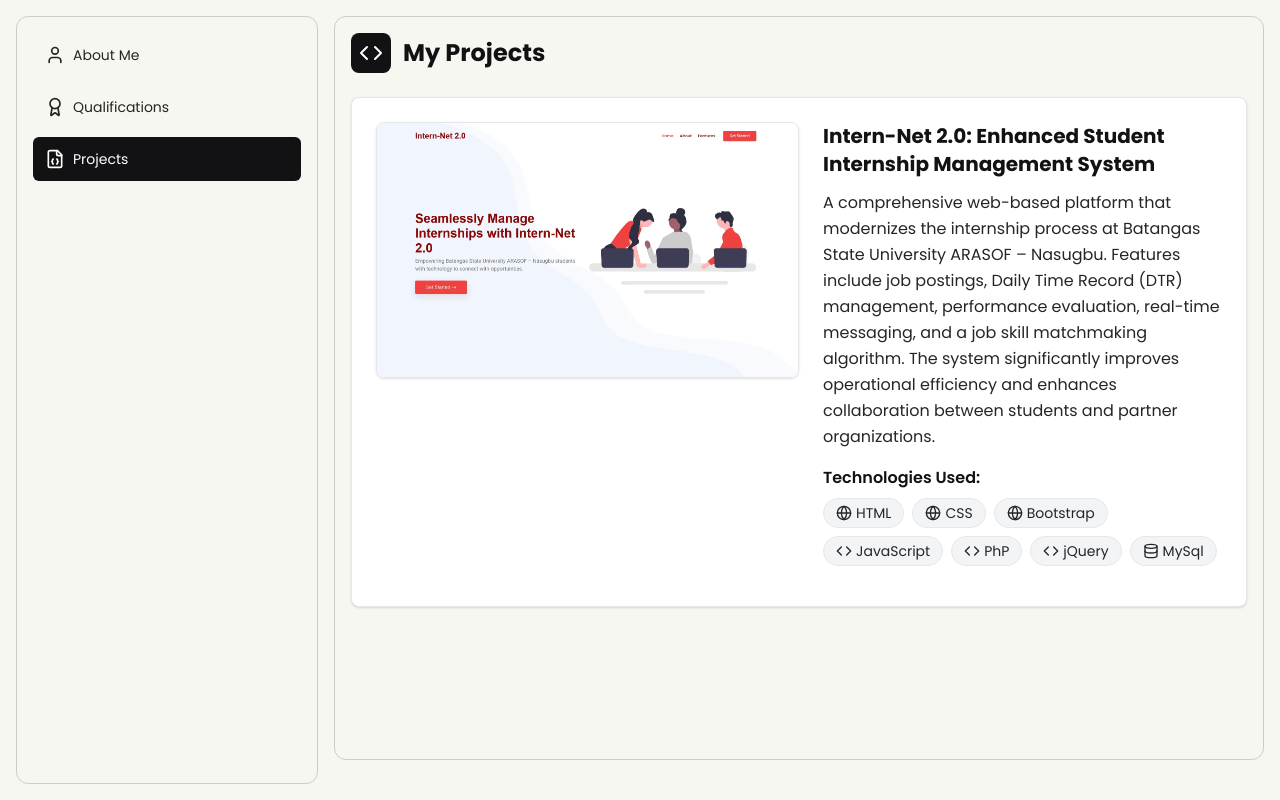
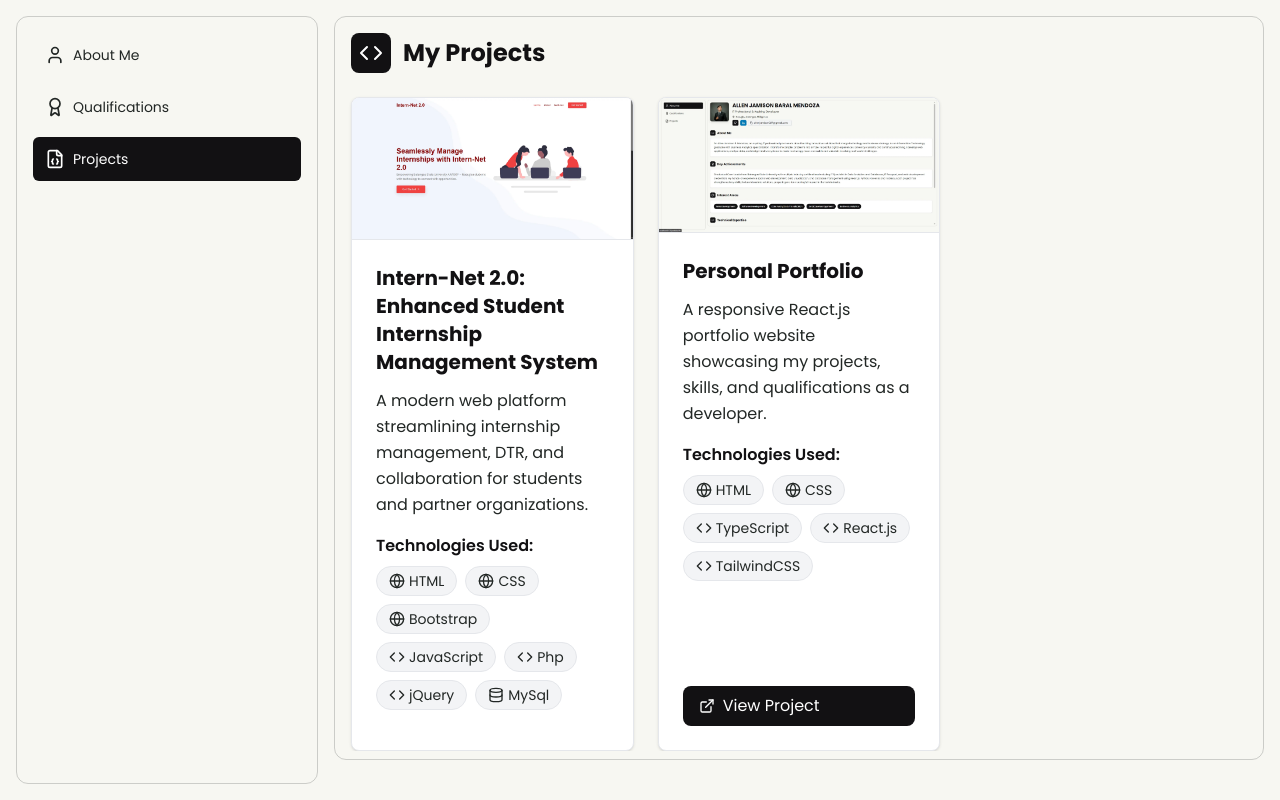
Before and after one commit to Teqnixx/portfolio, a React (Vite) app: page /#/projects in a window 1280 px wide. Built offline with nearby package versions, Linux system fonts and the light colour scheme.

Commit message:
Added portfolio in the projects page and made the projects in card display format

```diff
--- a/index.html
+++ b/index.html
@@ -8,6 +8,7 @@
     <link rel="preload" as="image" href="./data-analytics-essentials.webp">
     <link rel="preload" as="image" href="./it-specialist-databases.webp">
     <link rel="preload" as="image" href="./internnet-landing-page.webp">
+    <link rel="preload" as="image" href="./portfolio.webp">
     <meta name="viewport" content="width=device-width, initial-scale=1.0" />
     <meta name="description" content="A portfolio website showcasing the skills and projects of a data analytics and IT specialist." />
     <title>Allen Jamison Mendoza</title>
--- a/src/data/user.json
+++ b/src/data/user.json
@@ -66,12 +66,24 @@
       {
         "id": 1,
         "name": "Intern-Net 2.0: Enhanced Student Internship Management System",
+        "shortDescription": "A modern web platform streamlining internship management, DTR, and collaboration for students and partner organizations.",
         "description": "A comprehensive web-based platform that modernizes the internship process at Batangas State University ARASOF – Nasugbu. Features include job postings, Daily Time Record (DTR) management, performance evaluation, real-time messaging, and a job skill matchmaking algorithm. The system significantly improves operational efficiency and enhances collaboration between students and partner organizations.",
         "projectUrl": "",
         "screenshots": [
           "./internnet-landing-page.webp"
         ],
-        "languages": ["HTML", "CSS", "Bootstrap", "JavaScript", "PhP", "jQuery", "MySql"]
+        "languages": ["HTML", "CSS", "Bootstrap", "JavaScript", "Php", "jQuery", "MySql"]
+      },
+      {
+        "id": 2,
+        "name": "Personal Portfolio",
+        "shortDescription": "A responsive React.js portfolio website showcasing my projects, skills, and qualifications as a developer.",
+        "description": "A personal portfolio website developed using React.js, Tailwind CSS. This site serves as a platform to showcase my projects, technical skills, and TypeScript. The website highlights my personal profile, qualifications, and projects as a developer, featuring a modern, responsive design and intuitive navigation.",
+        "projectUrl": "https://teqnixx.github.io/portfolio/",
+        "screenshots": [
+          "./portfolio.webp"
+        ],
+        "languages": ["HTML", "CSS", "TypeScript", "React.js", "TailwindCSS"]
       }
     ],
     "certificates": [
--- a/src/pages/Projects.tsx
+++ b/src/pages/Projects.tsx
@@ -3,6 +3,7 @@
 interface Project {
   id: number;
   name: string;
+  shortDescription: string;
   description: string;
   projectUrl: string;
   screenshots: string[];
@@ -48,30 +49,24 @@
                 <p className="text-sm sm:text-base text-secondary">No projects available at the moment.</p>
               </div>
             ) : (
-              <div className="grid gap-6">
+              <div className="grid gap-6 grid-cols-1 sm:grid-cols-2 lg:grid-cols-3">
                 {item.projects.map((project) => (
-                  <div key={project.id} className="bg-white p-6 rounded-lg border border-gray-200 shadow-sm">
-                    <div className="flex flex-col lg:flex-row gap-6">
+                  <div key={project.id} className="bg-white flex flex-col p-0 rounded-lg border border-gray-200 shadow-sm overflow-hidden h-full">
                     {project.screenshots.length > 0 && project.screenshots[0] && (
-                        <div className="lg:w-1/2">
                       <img
                         src={project.screenshots[0]}
                         loading="lazy"
                         alt={`${project.name} screenshot`}
-                            className="w-full h-48 lg:h-64 object-cover rounded-lg border border-gray-200 shadow-sm"
+                        className="w-full h-auto border-b border-gray-200"
                       />
-                        </div>
                     )}
-
-                      <div className={`flex-1 ${project.screenshots.length > 0 && project.screenshots[0] ? 'lg:w-1/2' : ''}`}>
+                    <div className="flex-1 flex flex-col p-6">
                       <h3 className="text-base sm:text-lg md:text-xl font-bold text-primary mb-3">
                         {project.name}
                       </h3>
-
                       <p className="text-sm sm:text-base text-secondary leading-relaxed mb-4">
-                          {project.description}
+                        {project.shortDescription}
                       </p>
-
                       <div className="mb-4">
                         <h4 className="text-sm sm:text-base font-semibold text-primary mb-2">Technologies Used:</h4>
                         <div className="flex flex-wrap gap-2">
@@ -86,19 +81,17 @@
                           ))}
                         </div>
                       </div>
-
                       {project.projectUrl && (
                         <a
                           href={project.projectUrl}
                           target="_blank"
                           rel="noopener noreferrer"
-                            className="inline-flex items-center gap-2 bg-primary text-white px-4 py-2 rounded-lg hover:bg-secondary transition-colors text-sm sm:text-base"
+                          className="inline-flex items-center gap-2 bg-primary text-white px-4 py-2 rounded-lg hover:bg-secondary transition-colors text-sm sm:text-base mt-auto"
                         >
                           <ExternalLink size={16} />
                           View Project
                         </a>
                       )}
-                      </div>
                     </div>
                   </div>
                 ))}
```
Also changed, not shown: public/portfolio.webp (added), 5 other files (tests, documents, lock files or other folders). Lines whose indentation alone changed are shown as unchanged.
